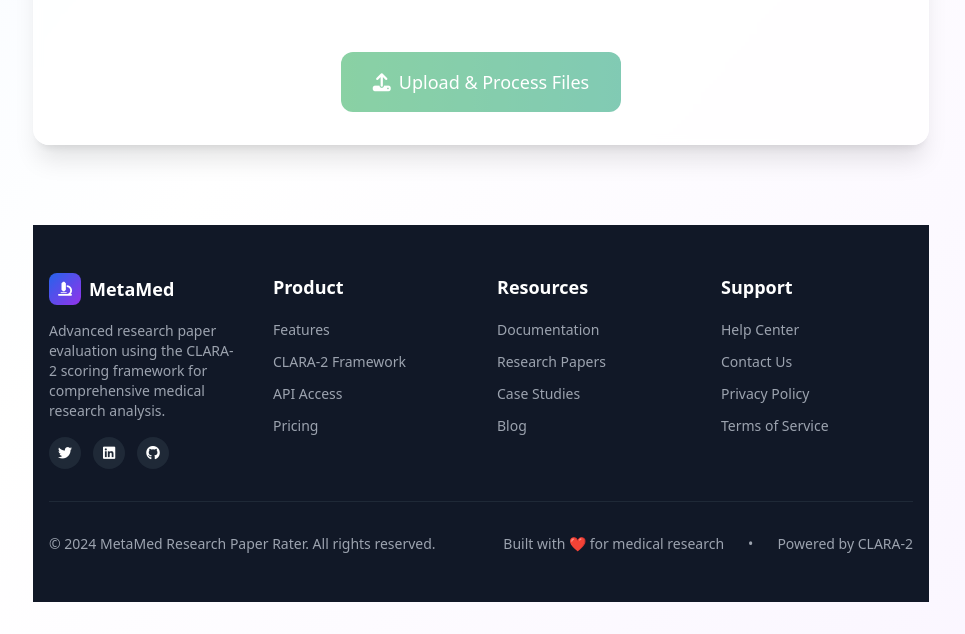
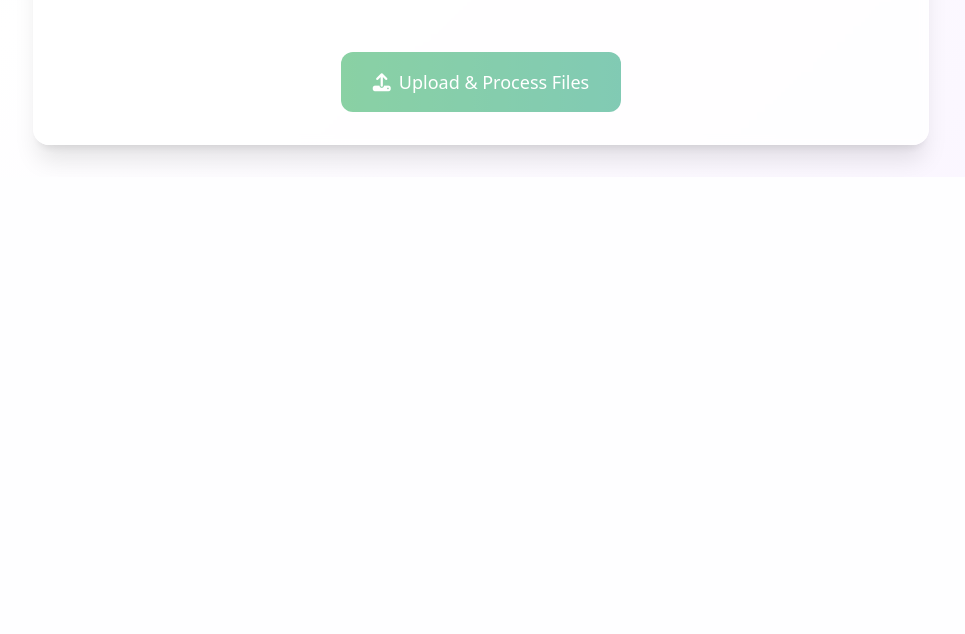
Before and after one commit to Touseeq99/Metamed_Score_Rater, a FastAPI app: page / in a window 1280 px wide. Shown: the part 964-1598 px from the top of the page, without its empty margins (159-1124 px from the left). After the commit the page ends 1133 px from the top, so only its background shows below. Run offline with FastAPI, Linux system fonts and the light colour scheme; parts of the project's set-up code (start-up, migrations or seed data) failed here and were passed over; some libraries are stand-ins or nearby versions.

Commit message:
version 5

```diff
--- a/templates/index.html
+++ b/templates/index.html
@@ -31,7 +31,7 @@
         }
     </script>
 </head>
-<body class="bg-gradient-to-br from-blue-50 via-white to-purple-50 min-h-screen">
+<body class="bg-gradient-to-br from-blue-50 via-white to-purple-50 min-h-screen flex flex-col">
     <!-- Background decoration -->
     <div class="fixed inset-0 overflow-hidden pointer-events-none">
         <div class="absolute -top-40 -right-40 w-80 h-80 bg-blue-200 rounded-full mix-blend-multiply filter blur-xl opacity-30 animate-pulse-slow"></div>
@@ -39,7 +39,7 @@
         <div class="absolute top-1/2 left-1/2 transform -translate-x-1/2 -translate-y-1/2 w-80 h-80 bg-pink-200 rounded-full mix-blend-multiply filter blur-xl opacity-30 animate-pulse-slow" style="animation-delay: 2s;"></div>
     </div>
 
-    <div class="relative z-10">
+    <div class="relative z-10 flex flex-col min-h-screen">
         <!-- Header -->
         <header class="bg-white/90 backdrop-blur-sm shadow-sm border-b border-gray-200/50 sticky top-0 z-50">
             <div class="container mx-auto px-4 py-4">
@@ -189,85 +189,10 @@
                 <!-- Results will be displayed here -->
             </div>
         </div>
+    </div>
 
-        <!-- Footer -->
-        <footer class="bg-gray-900 text-white mt-20">
-            <div class="container mx-auto px-4 py-12">
-                <div class="grid grid-cols-1 md:grid-cols-4 gap-8">
-                    <!-- Company Info -->
-                    <div>
-                        <div class="flex items-center space-x-2 mb-4">
-                            <div class="w-8 h-8 bg-gradient-to-br from-blue-600 to-purple-600 rounded-lg flex items-center justify-center">
-                                <i class="fas fa-microscope text-white text-sm"></i>
-                            </div>
-                            <h3 class="text-lg font-bold">MetaMed</h3>
-                        </div>
-                        <p class="text-gray-400 text-sm mb-4">
-                            Advanced research paper evaluation using the CLARA-2 scoring framework for comprehensive medical research analysis.
-                        </p>
-                        <div class="flex space-x-3">
-                            <a href="#" class="w-8 h-8 bg-gray-800 rounded-full flex items-center justify-center hover:bg-blue-600 transition-colors">
-                                <i class="fab fa-twitter text-sm"></i>
-                            </a>
-                            <a href="#" class="w-8 h-8 bg-gray-800 rounded-full flex items-center justify-center hover:bg-blue-600 transition-colors">
-                                <i class="fab fa-linkedin text-sm"></i>
-                            </a>
-                            <a href="#" class="w-8 h-8 bg-gray-800 rounded-full flex items-center justify-center hover:bg-blue-600 transition-colors">
-                                <i class="fab fa-github text-sm"></i>
-                            </a>
-                        </div>
-                    </div>
+    <!-- Footer -->
 
-                    <!-- Product -->
-                    <div>
-                        <h4 class="text-lg font-semibold mb-4">Product</h4>
-                        <ul class="space-y-2">
-                            <li><a href="#" class="text-gray-400 hover:text-white transition-colors text-sm">Features</a></li>
-                            <li><a href="#" class="text-gray-400 hover:text-white transition-colors text-sm">CLARA-2 Framework</a></li>
-                            <li><a href="#" class="text-gray-400 hover:text-white transition-colors text-sm">API Access</a></li>
-                            <li><a href="#" class="text-gray-400 hover:text-white transition-colors text-sm">Pricing</a></li>
-                        </ul>
-                    </div>
-
-                    <!-- Resources -->
-                    <div>
-                        <h4 class="text-lg font-semibold mb-4">Resources</h4>
-                        <ul class="space-y-2">
-                            <li><a href="#" class="text-gray-400 hover:text-white transition-colors text-sm">Documentation</a></li>
-                            <li><a href="#" class="text-gray-400 hover:text-white transition-colors text-sm">Research Papers</a></li>
-                            <li><a href="#" class="text-gray-400 hover:text-white transition-colors text-sm">Case Studies</a></li>
-                            <li><a href="#" class="text-gray-400 hover:text-white transition-colors text-sm">Blog</a></li>
-                        </ul>
-                    </div>
-
-                    <!-- Support -->
-                    <div>
-                        <h4 class="text-lg font-semibold mb-4">Support</h4>
-                        <ul class="space-y-2">
-                            <li><a href="#" class="text-gray-400 hover:text-white transition-colors text-sm">Help Center</a></li>
-                            <li><a href="#" class="text-gray-400 hover:text-white transition-colors text-sm">Contact Us</a></li>
-                            <li><a href="#" class="text-gray-400 hover:text-white transition-colors text-sm">Privacy Policy</a></li>
-                            <li><a href="#" class="text-gray-400 hover:text-white transition-colors text-sm">Terms of Service</a></li>
-                        </ul>
-                    </div>
-                </div>
-
-                <!-- Bottom Bar -->
-                <div class="border-t border-gray-800 mt-8 pt-8">
-                    <div class="flex flex-col md:flex-row justify-between items-center">
-                        <p class="text-gray-400 text-sm mb-4 md:mb-0">
-                            © 2024 MetaMed Research Paper Rater. All rights reserved.
-                        </p>
-                        <div class="flex items-center space-x-6 text-sm text-gray-400">
-                            <span>Built with ❤️ for medical research</span>
-                            <span>•</span>
-                            <span>Powered by CLARA-2</span>
-                        </div>
-                    </div>
-                </div>
-            </div>
-        </footer>
-    </div>
 
     <script src="/static/js/upload.js"></script>
 </body>
```
